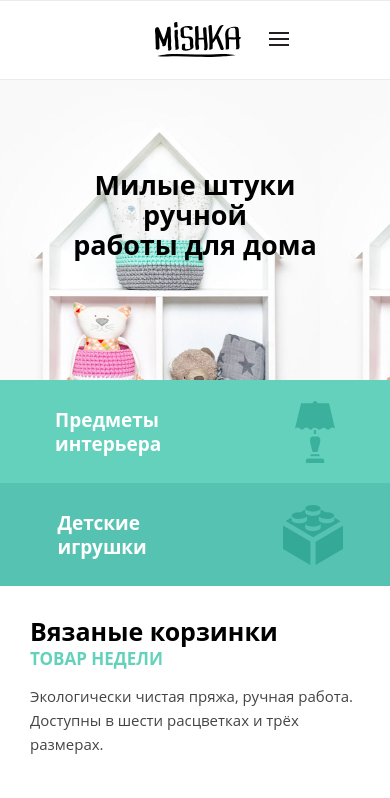
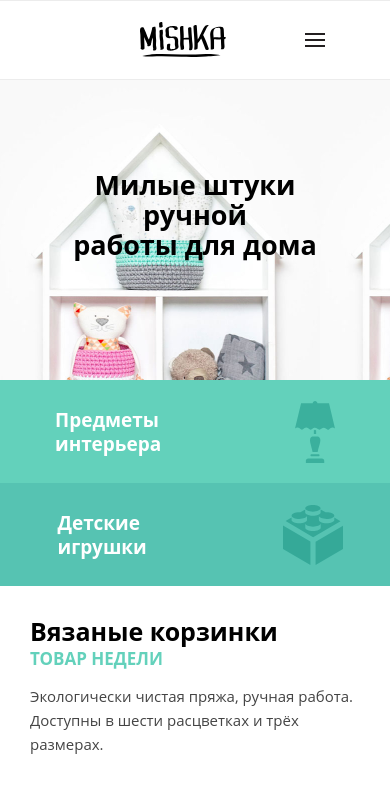
Before and after one commit to pgerasimov/1971177-mishka-25, a website: page index.html in a window 390 px wide. Shown: the top 798 px of the page. Drawn offline with Linux system fonts and the light colour scheme.

Commit message:
menu position

```diff
--- a/source/css/style.css
+++ b/source/css/style.css
@@ -30,8 +30,8 @@
 
   header {
     display: flex;
-    justify-content: center;
-    padding-left: 18px;
+    justify-content: space-evenly;
+    padding-left: 75px;
     mix-blend-mode: normal;
     box-shadow: 0 1px 0 #ececec, inset 0px 1px 0px #ececec;
     min-height: 79px;
@@ -49,7 +49,7 @@
   .menu__hamburger-btn {
     display: flex; /* используем flex для центрирования содержимого */
     align-items: center; /* центрируем содержимое кнопки */
-    position: fixed;
+    position: sticky;
     top: 26px;
     left: 269px;
     width: 20px;
```
